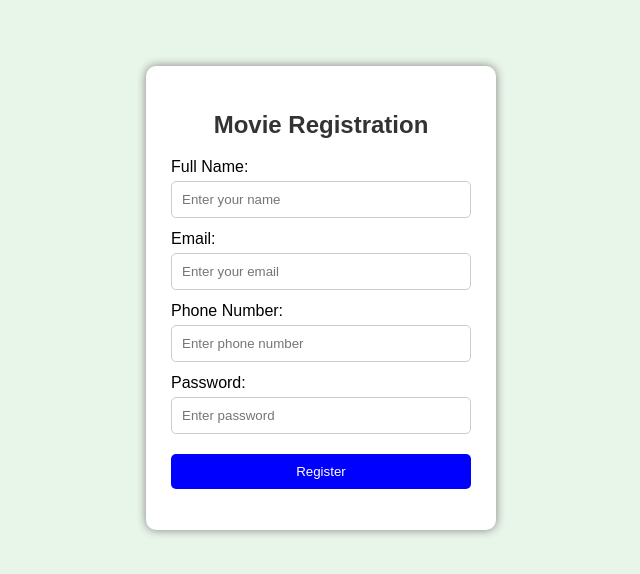
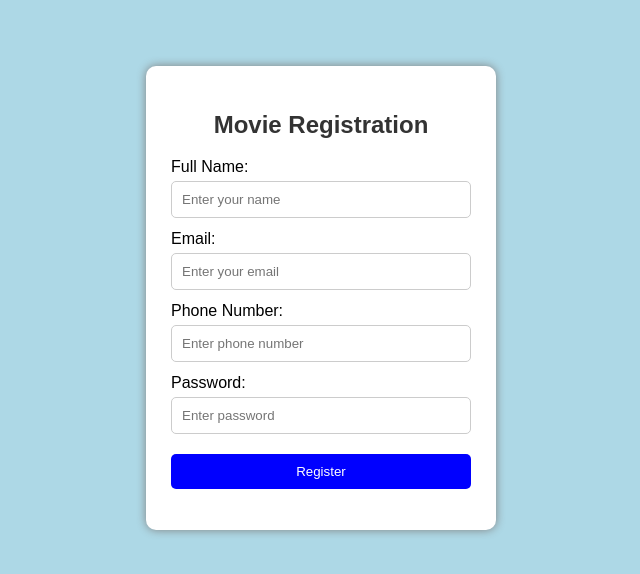
Before and after one commit to Shivamani-24/exp3, a plain HTML site: page index.html in a window 1280 px wide. Shown: the part 102-676 px from the top of the page, without its empty margins (319-959 px from the left). Drawn offline with Linux system fonts and the light colour scheme.

Commit message:
Change background color to light blue

```diff
--- a/style.css
+++ b/style.css
@@ -1,6 +1,6 @@
 body {
     font-family: Arial, sans-serif;
-    background-color: #E8F5E9;
+    background-color: lightblue;
     display: flex;
     justify-content: center;
     align-items: center;
```
